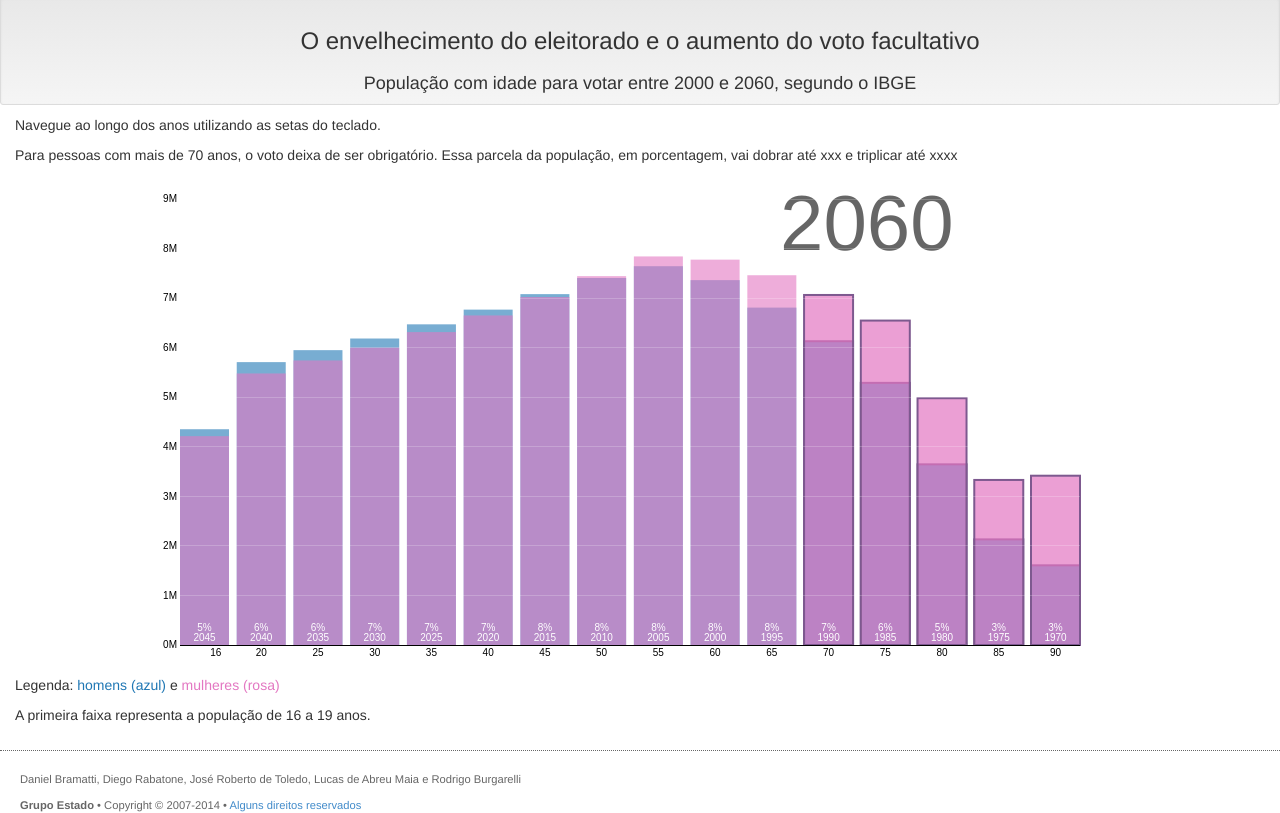
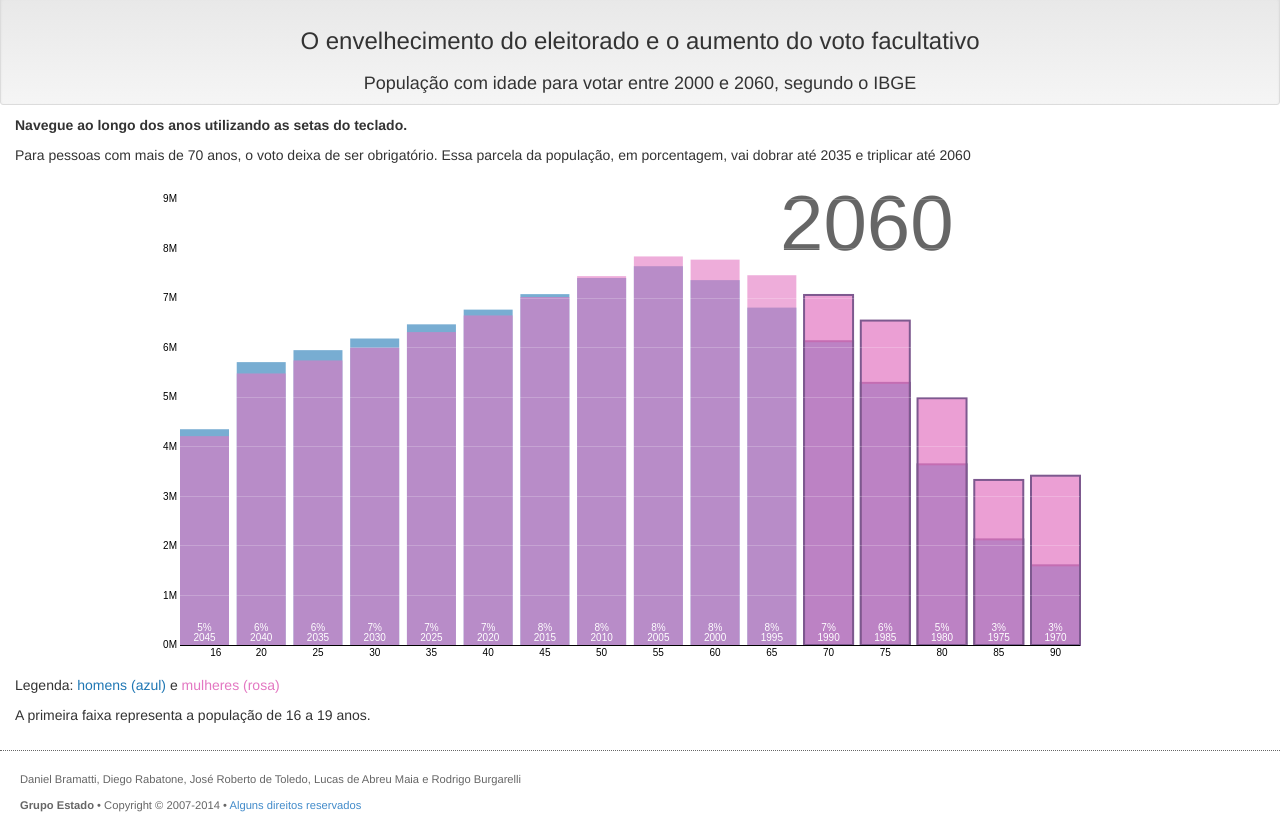
Before and after one commit to diraol/piramide_eleitoral, a plain HTML site: page index.html in a window 1280 px wide. Shown: the part 53-866 px from the top of the page. Drawn offline with Linux system fonts and the light colour scheme.

Commit message:
Ajustando destaque no 'modo de usar' e também colocando os anos de referência

```diff
--- a/index.html
+++ b/index.html
@@ -126,8 +126,8 @@
   <!-- Conteúdo Principal -->
   <section id="main-content container-fluid">
     <div class="col-xs-12">
-      <p>Navegue ao longo dos anos utilizando as setas do teclado.</p>
-      <p>Para pessoas com mais de 70 anos,  o voto deixa de ser obrigatório. Essa parcela da população,  em porcentagem,  vai dobrar até xxx e triplicar até xxxx</p>
+      <p><strong>Navegue ao longo dos anos utilizando as setas do teclado.</strong></p>
+      <p>Para pessoas com mais de 70 anos, o voto deixa de ser obrigatório. Essa parcela da população, em porcentagem, vai dobrar até 2035 e triplicar até 2060</p>
     </div>
     <div id="infografico" class="col-xs-12 text-center "></div>
     <div class="col-xs-12">
```
